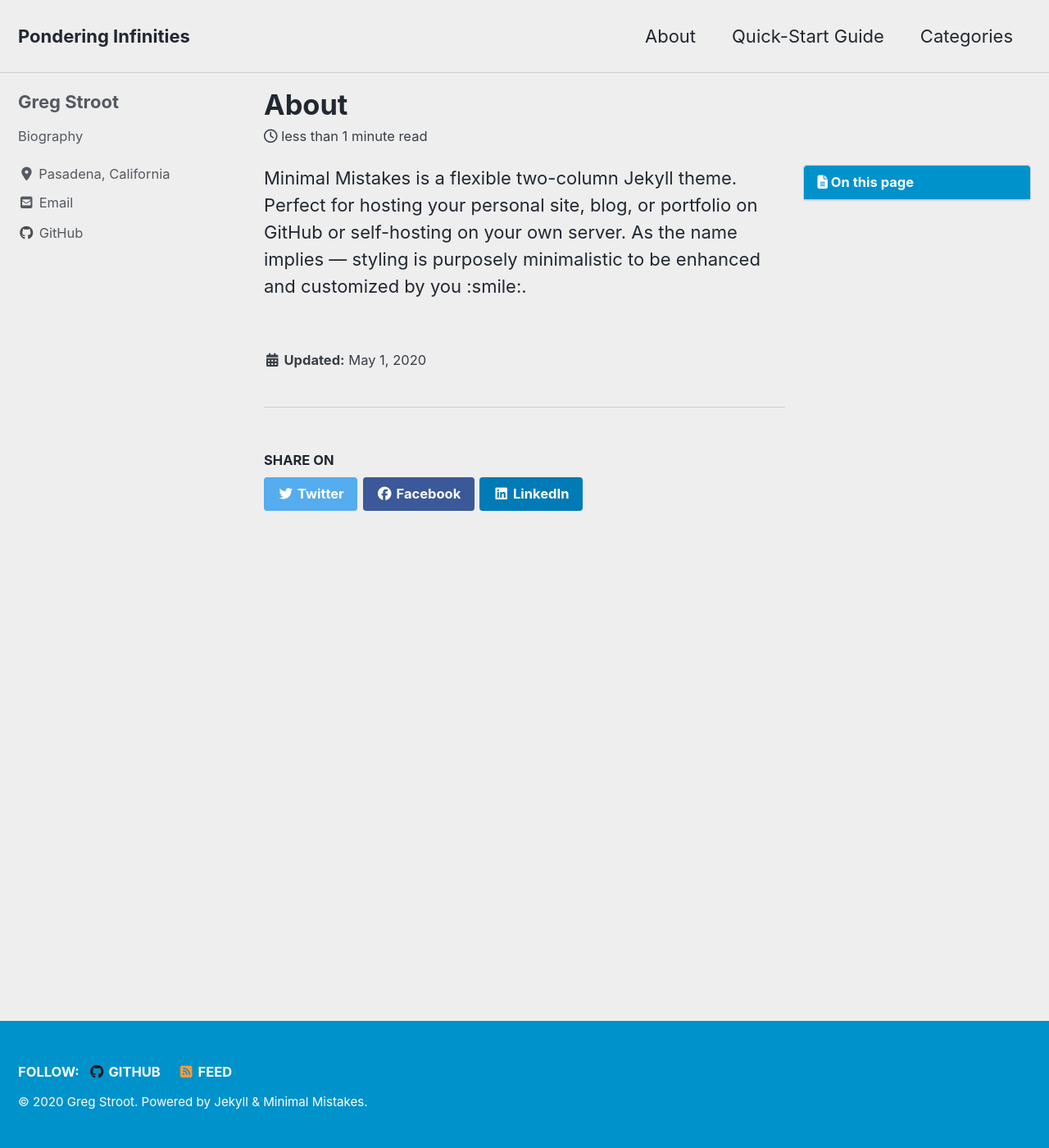
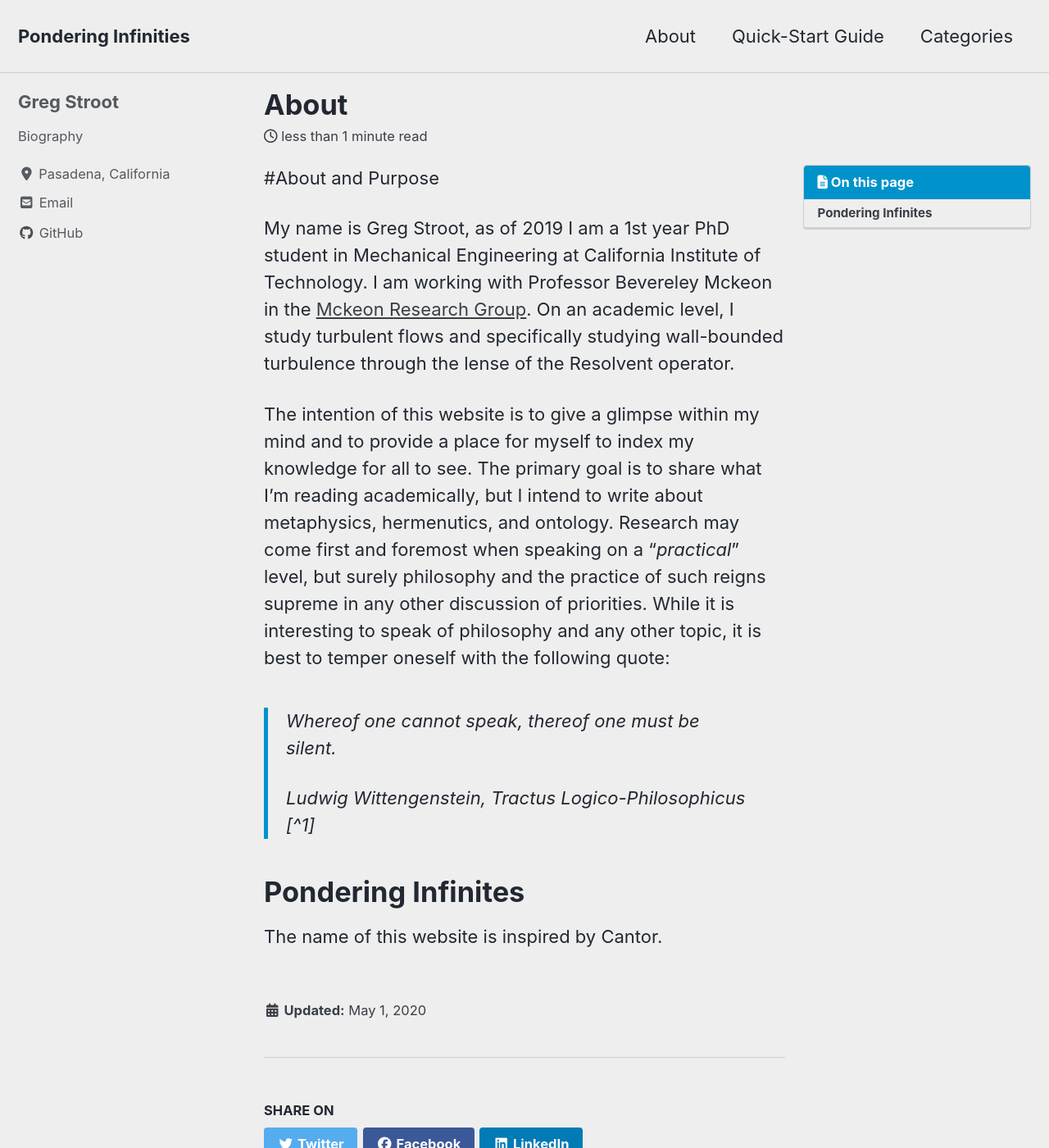
Before and after one commit to GregStroot/GregStroot.github.io, a Jekyll site: the page built from _pages/about.md, in a window 1280 px wide and 1400 px high. Shown: the whole window at 82% size. Built offline with Jekyll 4.4.1, drawn with Linux system fonts in a browser that asks for light colours; cached includes are drawn as plain includes; nearby versions of some CDN libraries.

Commit message:
Added to about page. Still needs work

```diff
--- a/_pages/about.md
+++ b/_pages/about.md
@@ -15,5 +15,15 @@ layouts_gallery:
 last_modified_at: 2020-05-01T10:15:22-04:00
 toc: true
 ---
+#About and Purpose
 
-Minimal Mistakes is a flexible two-column Jekyll theme. Perfect for hosting your personal site, blog, or portfolio on GitHub or self-hosting on your own server. As the name implies --- styling is purposely minimalistic to be enhanced and customized by you :smile:.
+My name is Greg Stroot, as of 2019 I am a 1st year PhD student in Mechanical Engineering at California Institute of Technology. I am working with Professor Bevereley Mckeon in the [Mckeon Research Group](https://www.mckeon.caltech.edu/). On an academic level, I study turbulent flows and specifically studying wall-bounded turbulence through the lense of the Resolvent operator.
+
+The intention of this website is to give a glimpse within my mind and to provide a place for myself to index my knowledge for all to see. The primary goal is to share what I'm reading academically, but I intend to write about metaphysics, hermenutics, and ontology. Research may come first and foremost when speaking on a "*practical*" level, but surely philosophy and the practice of such reigns supreme in any other discussion of priorities. While it is interesting to speak of philosophy and any other topic, it is best to temper oneself with the following quote:
+> Whereof one cannot speak, thereof one must be silent.
+>
+> Ludwig Wittengenstein, *Tractus Logico-Philosophicus* [^1]
+
+# Pondering Infinites
+
+The name of this website is inspired by Cantor.
```
